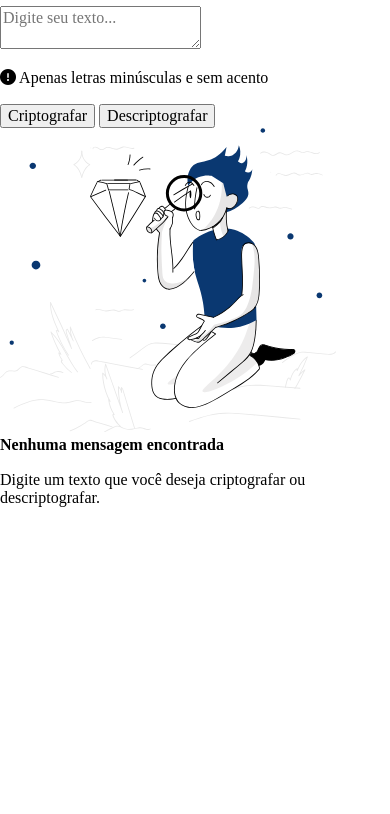
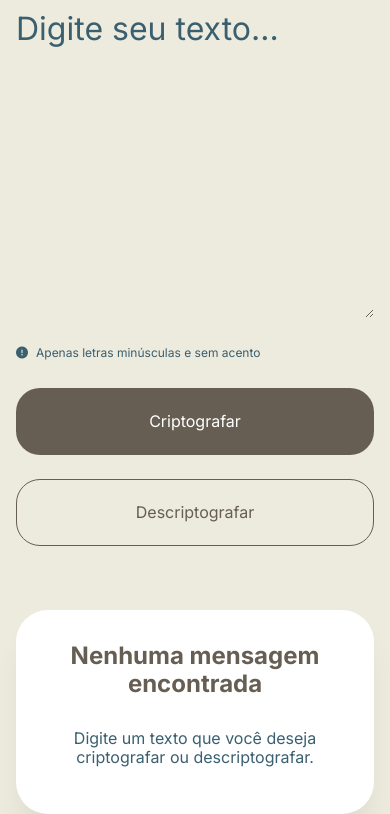
Before and after one commit to felicio-almd/decodificador, a plain HTML site: page index.html in a window 390 px wide. Shown: the part 126-940 px from the top of the page. Before the commit the page ends 844 px from the top, so only its background shows below. Drawn offline with nearby package versions, Linux system fonts and the light colour scheme.

Commit message:
create mobile styles

```diff
--- a/style.css
+++ b/style.css
@@ -1,21 +1,185 @@
-@import url('https://fonts.googleapis.com/css2?family=Inter:wght@100;200;300;400&display=swap');
+@import url("https://fonts.googleapis.com/css2?family=Inter:wght@100;200;300;400;700&display=swap");
 
 :root {
-    --dark-blue-100:#609ED4;
-    --dark-blue-200:#356EA9;
-    --dark-blue-300:#0A3871;
-    --dark-blue-400:#072B61;
-    --dark-blue-500:#052051;
+  --color1: #adeada;
+  --color2: #bdeadb;
+  --color3: #cdeadc;
+  --color4: #ddeadd;
+  --color5: #edeade;
 
-    --ligth-blue-100:#F3F5FC;
-    --ligth-blue-200:#EFF1FA;
-    --ligth-blue-300:#E9ECF8;
-    --ligth-blue-400:#AAB2D5;
-    --ligth-blue-500:#757FB2;
+  --color6: #243757;
+  --color7: #3a5f6f;
+  --color8: #dad5b7;
+  --color9: #c2b79b;
+  --color10: #665e52;
+}
 
-    --gray-100:#CED4DA;
-    --gray-200:#ADB5BD;
-    --gray-300:#868E96;
-    --gray-400:#495057;
-    --gray-500:#343A40;
+body {
+  background-color: var(--color5);
+  font-family: Inter, Arial, Helvetica, sans-serif;
+  padding: 0 1rem;
+  height: 100vh;
 }
+
+.header {
+  height: 6rem;
+  width: 100%;
+  display: flex;
+  justify-content: space-between;
+  align-items: center;
+}
+
+.header__title {
+  flex-grow: 1;
+  text-align: center;
+  color: var(--color10);
+}
+
+.main {
+  display: flex;
+  flex-direction: column;
+  justify-content: flex-start;
+  height: 100%;
+  width: 100%;
+  align-items: flex-start;
+  gap: 64px;
+}
+
+.main__container {
+  width: 100%;
+  height: 100%;
+  display: flex;
+  flex-direction: column;
+  align-items: flex-start;
+  justify-content: center;
+  min-height: 60%;
+  gap: 1rem;
+}
+
+.main__input {
+  background-color: transparent;
+  padding: 2.2rem 0;
+  height: 100%;
+  width: 100%;
+  border: none;
+  outline: none;
+  font-size: 2rem;
+  color: var(--color6);
+  text-align: left;
+  line-height: 3rem;
+}
+
+.main__input::placeholder {
+  font-size: 2rem;
+  color: var(--color7);
+}
+
+.main__warning {
+  font-size: 0.75rem;
+  color: var(--color7);
+
+  display: flex;
+  align-items: center;
+  gap: 0.5rem;
+}
+
+.main__actions {
+  display: flex;
+  flex-direction: column;
+  align-items: center;
+  justify-content: center;
+  gap: 1.5rem;
+  width: 100%;
+}
+
+.aside {
+  background-color: white;
+  box-shadow: 0px 24px 32px -8px rgba(0, 0, 0, 0.08);
+  border-radius: 32px;
+  padding: 2rem;
+
+  display: flex;
+  justify-content: center;
+  align-items: center;
+}
+
+.aside__content {
+  display: flex;
+  flex-direction: column;
+  justify-content: center;
+  align-items: center;
+  gap: 2rem;
+}
+
+.aside__content__text {
+  font-size: 1.5rem;
+  line-height: 2.25rem;
+  color: var(--color10);
+}
+
+.button {
+  display: flex;
+  border: none;
+  justify-content: center;
+  align-items: center;
+  border-radius: 1.5rem;
+  width: 100%;
+  height: 4.1875rem;
+  cursor: pointer;
+  transition: background-color 300ms ease-out;
+}
+
+.button.primary {
+  background-color: var(--color10);
+  color: white;
+}
+
+.button.primary:hover {
+  background-color: var(--color10);
+}
+
+.button.secondary {
+  background-color: transparent;
+  color: var(--color10);
+  border: 1px solid var(--color10);
+}
+
+.button.secondary:hover {
+  background-color: var(--color9);
+}
+
+.aside__empty {
+  width: 100%;
+  display: flex;
+  flex-direction: column;
+}
+
+.aside__empty__image {
+  display: none;
+}
+
+.aside__empty__infos {
+  display: flex;
+  flex-direction: column;
+  align-items: center;
+  justify-content: center;
+  text-align: center;
+  gap: 1rem;
+}
+
+.aside__empty__infos__title {
+  font-size: 1.5rem;
+  font-weight: 700;
+  color: var(--color10);
+}
+
+.aside__empty__infos__description {
+  font-size: 1rem;
+  color: var(--color7);
+}
+
+@media screen and (min-width: 1024px) {
+  .aside__empty__image {
+    display: block;
+  }
+}
```
